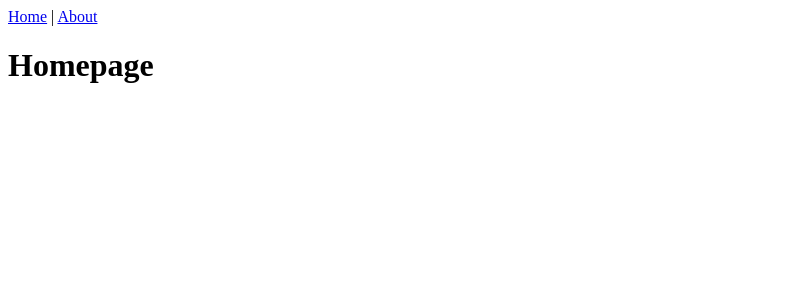
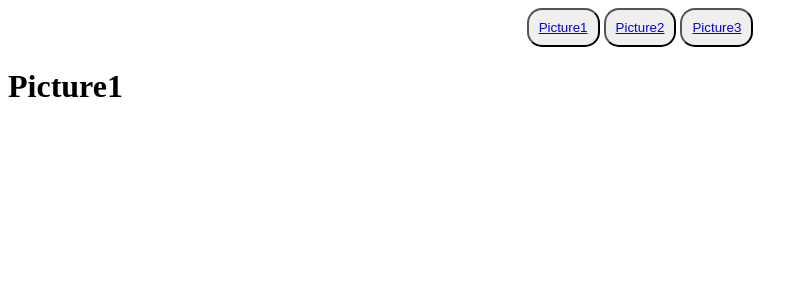
Before and after one commit to Fedor9Symkin2/django_homework_button, a Django app: page / in a window 1280 px wide. Shown: the top 300 px of the page, without its empty margins (0-808 px from the left). Run offline with Django 3.2, Linux system fonts and the light colour scheme.

Commit message:
create pictures

```diff
--- a/pages/templates/base.html
+++ b/pages/templates/base.html
@@ -3,8 +3,11 @@
 <head>
     <meta charset="UTF-8">
     <title>Title</title>
-    <a href="{% url 'home' %}">Home</a> | <a href="{% url 'about' %}">About</a>
-
+    <div>
+    <center><button style="padding: 10px; border-radius: 15px" class="button"><a href="{% url 'picture1' %}">Picture1</a></button>
+    <button style="padding: 10px; border-radius: 15px" class="button"><a href="{% url 'picture2' %}">Picture2</a></button>
+    <button style="padding: 10px; border-radius: 15px" class="button"><a href="{% url 'picture3' %}">Picture3</a></button></center>
+    </div>
 </head>
 <body>
     {% block content %}
--- a/pages/templates/home.html
+++ b/pages/templates/picture1.html
@@ -10,7 +10,7 @@
 </head>
 <body>
     {% block content %}
-    <h1>Homepage</h1>
+    <h1>Picture1</h1>
     {% endblock content %}
 </body>
 </html>
--- a/pages/templates/about.html
+++ b/pages/templates/picture3.html
@@ -1,5 +1,5 @@
 <!DOCTYPE html>
-<html lang="en">
+<html lang="ru">
 <head>
     <meta charset="UTF-8">
     <title>Title</title>
@@ -7,7 +7,7 @@
 </head>
 <body>
     {% block content %}
-    <h1>About</h1>
+    <h1>Picture3</h1>
     {% endblock content %}
 </body>
 </html>
--- a/pages/urls.py
+++ b/pages/urls.py
@@ -1,8 +1,9 @@
 from django.urls import path
 
-from .views import HomePageVies, AboutPageView
+from .views import Picture1, Picture2, Picture3
 
 urlpatterns = [
-    path('about/', AboutPageView.as_view(), name='about'),
-    path('', HomePageVies.as_view(), name='home'),
+    path('picture3/', Picture3.as_view(), name='picture3'),
+    path('picture2/', Picture2.as_view(), name='picture2'),
+    path('', Picture1.as_view(), name='picture1'),
 ]
--- a/pages/views.py
+++ b/pages/views.py
@@ -1,9 +1,13 @@
 from django.views.generic import TemplateView
 
 
-class HomePageVies(TemplateView):
-    template_name = 'home.html'
+class Picture1(TemplateView):
+    template_name = 'Picture1.html'
 
 
-class AboutPageView(TemplateView):
-    template_name = 'about.html'
+class Picture2(TemplateView):
+    template_name = 'picture2.html'
+
+
+class Picture3(TemplateView):
+    template_name = 'picture3.html'
```
Also changed, not shown: pages/templates/picture2.html (added, +13 -0 lines).
